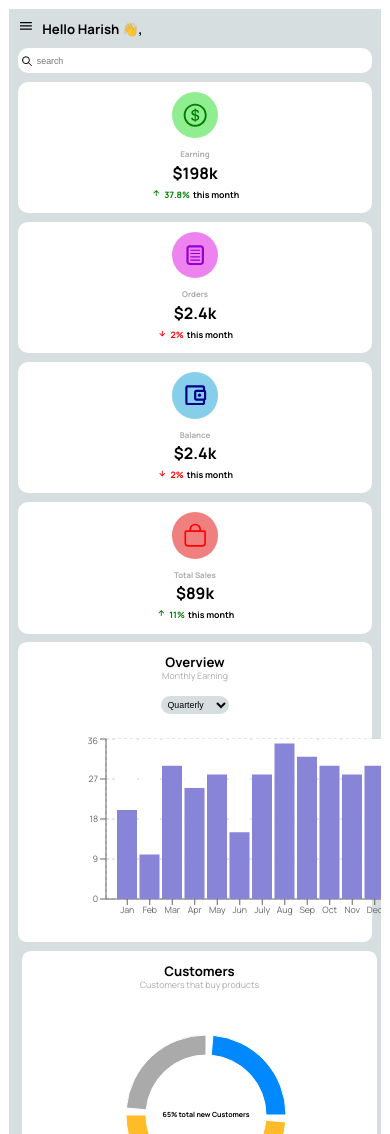
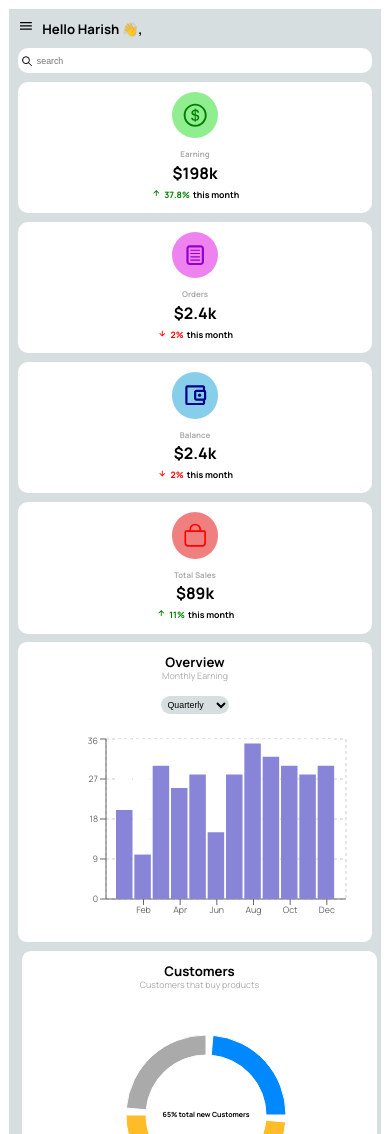
Before and after one commit to PendhotaHarish/user-dashboard, a React (Vite) app: page / in a window 390 px wide. Shown: the top 1134 px of the page. Built offline with nearby package versions, Linux system fonts and the light colour scheme.

Commit message:
charts update

```diff
--- a/src/components/charts/Charts.jsx
+++ b/src/components/charts/Charts.jsx
@@ -53,7 +53,7 @@ export default function Charts() {
       pv: 30,
     },
   ];
-  const isSmallScreen = window.innerWidth <= 576;
+  const isSmallScreen = window.innerWidth <= 480;
 
   return (
     <div className={styles.chartMainContainer}>
@@ -72,7 +72,7 @@ export default function Charts() {
           </div>
         </div>
         <BarChart
-          width={isSmallScreen ? 400 : 500}
+          width={isSmallScreen ? 350 : 500}
           height={200}
           data={data}
           margin={{
```
